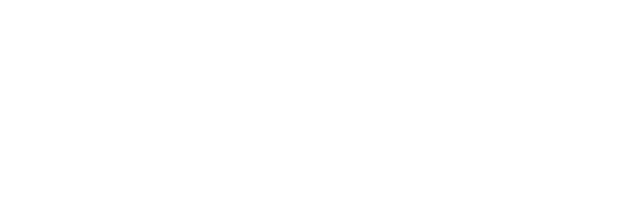
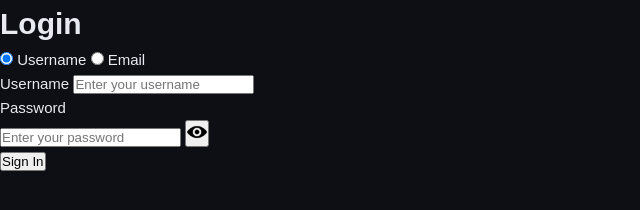
Before and after one commit to nwntaspap/GraphQL, a website with bundled scripts: page index.html in a window 1280 px wide. Shown: the whole page, without its empty margins (0-640 px from the left). Built offline with nearby package versions, Linux system fonts and the light colour scheme.

Commit message:
add the form and some event listeners for our login actions, add also some basic CSS styles

```diff
--- /dev/null
+++ b/css/styles.css
@@ -0,0 +1,55 @@
+/* ─── Reset & Custom Properties ──────────────────────────────────────────── */
+*,
+*::before,
+*::after {
+  box-sizing: border-box;
+  margin: 0;
+  padding: 0;
+}
+
+:root {
+  --bg: #0d0f14;
+  --surface: #13161e;
+  --surface-2: #1a1e2a;
+  --border: #252a38;
+  --accent: #00e5a0;
+  --accent-glow: rgba(0, 229, 160, 0.15);
+  --danger: #ff4d6d;
+  --text: #e8eaf2;
+  --text-muted: #6b7280;
+  --text-dim: #9ca3af;
+  --pass-color: #00e5a0;
+  --fail-color: #ff4d6d;
+  --font-display: 'Syne', sans-serif;
+  --font-mono: 'Space Mono', monospace;
+  --radius: 8px;
+  --radius-lg: 14px;
+}
+
+html {
+  scroll-behavior: smooth;
+}
+
+body {
+  background: var(--bg);
+  color: var(--text);
+  font-family: var(--font-display);
+  font-size: 15px;
+  line-height: 1.6;
+  min-height: 100vh;
+}
+
+.hidden {
+  display: none !important;
+}
+
+::-webkit-scrollbar {
+  width: 6px;
+}
+::-webkit-scrollbar-track {
+  background: var(--bg);
+}
+::-webkit-scrollbar-thumb {
+  background: var(--border);
+  border-radius: 3px;
+}
--- a/index.html
+++ b/index.html
@@ -5,6 +5,7 @@
   <meta charset="UTF-8" />
   <meta name="viewport" content="width=device-width, initial-scale=1.0" />
   <title>GraphQL Profile Page</title>
+  <link rel="stylesheet" href="./css/styles.css">
 </head>
 
 <body>
--- a/js/app.js
+++ b/js/app.js
@@ -0,0 +1,13 @@
+import { showLoginView } from './login.js';
+import { showProfileView } from './profile.js';
+import { isAuthenticated } from './auth.js';
+
+function App() {
+  if (isAuthenticated()) {
+    showProfileView();
+  } else {
+    showLoginView();
+  }
+}
+
+App();
--- a/js/auth.js
+++ b/js/auth.js
@@ -0,0 +1,3 @@
+export function isAuthenticated() {
+  return !!localStorage.getItem('jwt_token');
+}
--- a/js/login.js
+++ b/js/login.js
@@ -0,0 +1,92 @@
+export function showLoginView() {
+  document.getElementById('login-view').classList.remove('hidden');
+  document.getElementById('profile-view').classList.add('hidden');
+
+  document.getElementById('login-view').innerHTML = `
+    <div class="login-container">
+      <h1>Login</h1>
+      <form id="login-form">
+        <div class="radio-group">
+          <label>
+            <input type="radio" name="login-type" value="username" checked />
+            Username
+          </label>
+          <label>
+            <input type="radio" name="login-type" value="email" />
+            Email
+          </label>
+        </div>
+
+        <div class="input-group">
+          <label for="identifier" id="identifier-label">Username</label>
+          <input type="text" id="identifier" placeholder="Enter your username" required />
+        </div>
+
+        <div class="input-group">
+          <label for="password">Password</label>
+          <div class="password-wrapper">
+            <input type="password" id="password" placeholder="Enter your password" required />
+            <button type="button" id="toggle-password" class="eye-btn" aria-label="Toggle password visibility">
+              <img src="icons/eye.png" alt="show password" id="eye-icon" width="20" height="20" />
+            </button>
+          </div>
+        </div>
+
+        <button type="submit" class="submit-btn" id="submit-btn">
+          <span id="btn-text">Sign In</span>
+          <span id="btn-spinner" class="spinner hidden"></span>
+        </button>
+
+        <p id="login-error" class="error hidden"></p>
+      </form>
+    </div>
+  `;
+
+  setupLoginListeners();
+}
+
+function setupLoginListeners() {
+  const form = document.getElementById('login-form');
+  const radioGroup = document.querySelector('.radio-group');
+  const identifierLabel = document.getElementById('identifier-label');
+  const identifierInput = document.getElementById('identifier');
+  const passwordInput = document.getElementById('password');
+  const toggleBtn = document.getElementById('toggle-password');
+  const eyeIcon = document.getElementById('eye-icon');
+  const errorEl = document.getElementById('login-error');
+  const submitBtn = document.getElementById('submit-btn');
+  const btnText = document.getElementById('btn-text');
+  const btnSpinner = document.getElementById('btn-spinner');
+
+  // Switch label/placeholder/type when the user picks Username or Email
+  radioGroup.addEventListener('change', (e) => {
+    if (e.target.matches('input[value="username"]')) {
+      identifierLabel.textContent = 'Username';
+      identifierInput.placeholder = 'Enter your username';
+      identifierInput.type = 'text';
+    }
+    if (e.target.matches('input[value="email"]')) {
+      identifierLabel.textContent = 'Email';
+      identifierInput.placeholder = 'Enter your email';
+      identifierInput.type = 'email';
+    }
+    clearError();
+  });
+
+  // Toggle password visibility and swap the icon image
+  toggleBtn.addEventListener('click', () => {
+    const isPassword = passwordInput.type === 'password';
+    passwordInput.type = isPassword ? 'text' : 'password';
+    eyeIcon.src = isPassword ? 'icons/hidden.png' : 'icons/eye.png';
+    eyeIcon.alt = isPassword ? 'hide password' : 'show password';
+  });
+
+  // Clear error as soon as the user starts typing
+  identifierInput.addEventListener('input', clearError);
+  passwordInput.addEventListener('input', clearError);
+
+  function clearError() {
+    errorEl.textContent = '';
+    errorEl.classList.add('hidden');
+  }
+}
--- a/js/profile.js
+++ b/js/profile.js
@@ -0,0 +1 @@
+export function showProfileView() {}
```
